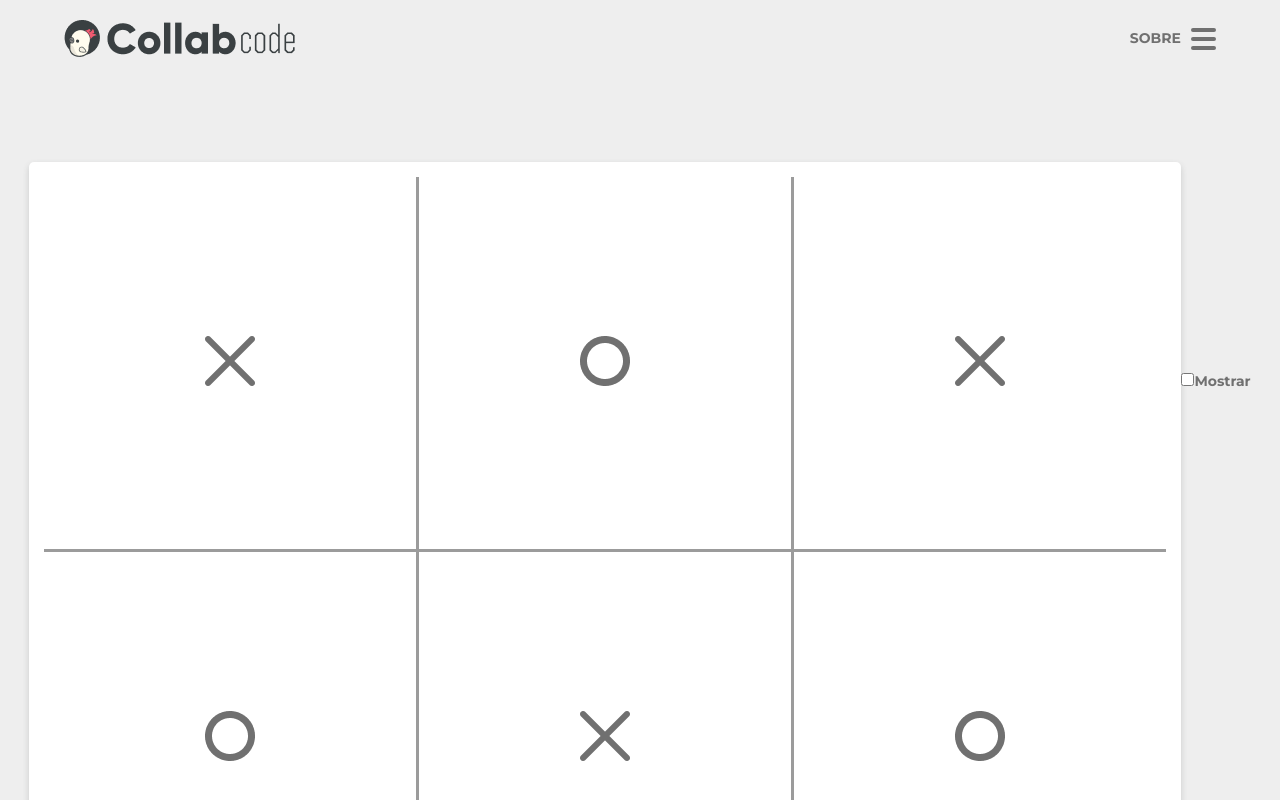
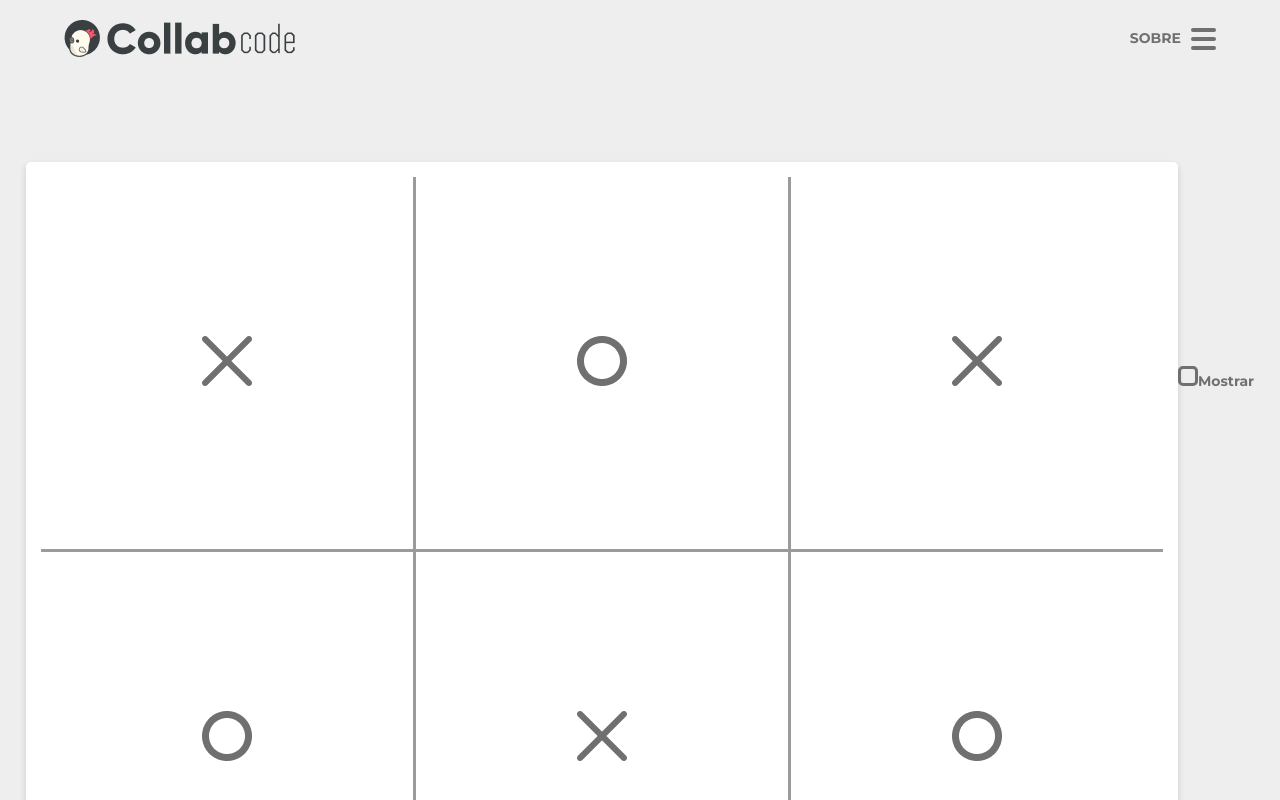
Before and after one commit to quintaodiogo/jogo-da-velha, a React (Create React App) app: page / in a window 1280 px wide. Shown: the top 800 px of the page. Built offline with nearby package versions, Linux system fonts and the light colour scheme.

Commit message:
Cria o CSS do Checkbox

```diff
--- a/src/objects/Checkbox/style.css
+++ b/src/objects/Checkbox/style.css
@@ -0,0 +1,14 @@
+.input{
+    display: none;
+}
+
+.label::before{
+    content: "";
+    display: inline-block;
+    border: 3px solid var(--color-fourth);
+    width: 20px;
+    height: 20px;
+    box-sizing: border-box;
+    border-radius: 5px;
+    cursor: pointer;
+}
```
